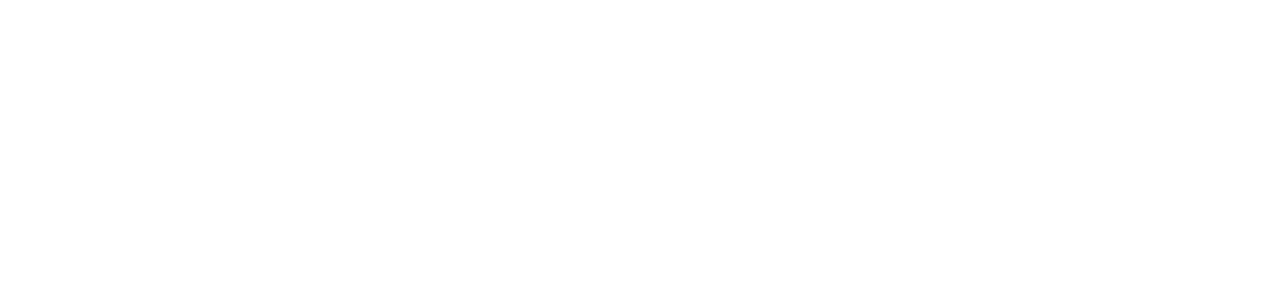
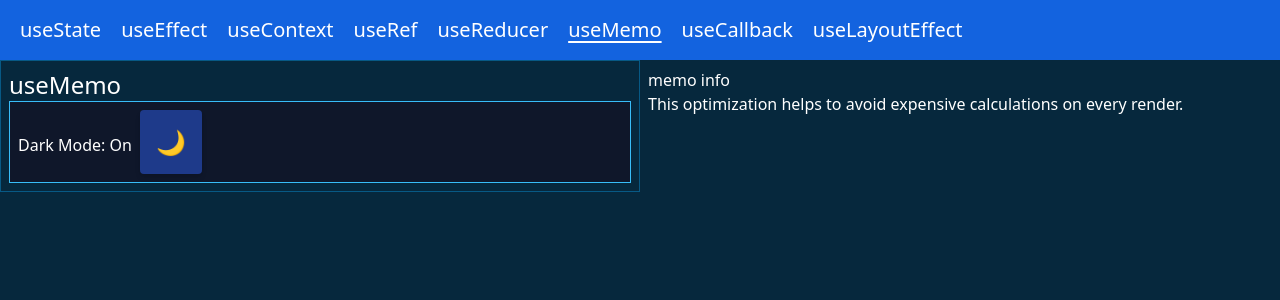
Before and after one commit to bekzodnj/hooks-visualized, a React (Vite) app: page /Memo in a window 1280 px wide. Before the commit this address had no page. Shown: the top 300 px of the page. Built offline with nearby package versions, Linux system fonts and the light colour scheme.

Commit message:
feat: added Memo

```diff
--- a/src/App.tsx
+++ b/src/App.tsx
@@ -5,6 +5,7 @@
 import { Context } from './components/Context';
 import { Ref } from './components/Ref';
 import { Reducer } from './components/Reducer';
+import { Memo } from './components/Memo';
 import { AboutPage } from './components/common/AboutPage';
 
 import { BrowserRouter, Route, Routes } from 'react-router-dom';
@@ -20,6 +21,7 @@
             <Route path='/context' element={<Context />} />
             <Route path='/ref' element={<Ref />} />
             <Route path='/reducer' element={<Reducer />} />
+            <Route path='/Memo' element={<Memo />} />
           </Route>
         </Routes>
       </BrowserRouter>
--- /dev/null
+++ b/src/components/Memo.tsx
@@ -0,0 +1,56 @@
+import { useState, useMemo } from 'react';
+
+export const Memo = () => {
+  const [isDarkMode, setIsDarkMode] = useState(true);
+
+  const activeDivClass = isDarkMode
+    ? 'bg-slate-900 text-white'
+    : 'bg-yellow-50 text-black';
+
+  const activeBtnClass = isDarkMode
+    ? 'bg-blue-900 active:bg-blue-700'
+    : 'bg-sky-500 active:bg-sky-700';
+
+  const activeEmoji = isDarkMode ? '🌙' : '🌤️';
+
+  return (
+    <div className='h-screen bg-litblue text-white'>
+      <div className='grid grid-cols-1 sm:grid-cols-2'>
+        <section className='border border-sky-800 p-2'>
+          <h2 className='text-2xl'>useMemo</h2>
+
+          <div
+            className={
+              `border border-sky-400 p-2 transition-colors ` + activeDivClass
+            }
+          >
+            <div className='space-x-2'>
+              <span>Dark Mode: {isDarkMode ? 'On' : 'Off'}</span>
+              <button
+                onClick={() => setIsDarkMode(!isDarkMode)}
+                className={
+                  `p-2 transition-colors shadow-md rounded ` + activeBtnClass
+                }
+              >
+                <span
+                  className='text-2xl inline-block p-2'
+                  role='img'
+                  aria-label='gem'
+                >
+                  {activeEmoji}
+                </span>
+              </button>
+            </div>
+          </div>
+        </section>
+        <section className='overflow-x-scroll p-2'>
+          memo info
+          <p>
+            This optimization helps to avoid expensive calculations on every
+            render.
+          </p>
+        </section>
+      </div>
+    </div>
+  );
+};
--- a/src/components/Reducer.tsx
+++ b/src/components/Reducer.tsx
@@ -101,7 +101,7 @@
     <div className='bg-litblue text-white h-screen'>
       <div className='grid grid-cols-1 sm:grid-cols-2'>
         <section className='p-2'>
-          <h2 className='text-2xl m-2'>useReducer </h2>
+          <h2 className='text-2xl '>useReducer </h2>
 
           <div
             className={
--- a/src/components/State.tsx
+++ b/src/components/State.tsx
@@ -1,4 +1,4 @@
-import { useState, useEffect } from 'react';
+import { useState } from 'react';
 
 import { PrismAsyncLight as SyntaxHighlighter } from 'react-syntax-highlighter';
 import { oneDark } from 'react-syntax-highlighter/dist/esm/styles/prism';
@@ -15,7 +15,8 @@
 };`;
 
 const useStateCodeString = `const [fruit, setFruit] = useState(null);`;
-const FruitComponentCodeString = `<p>Select your favorite fruit:</p>
+const FruitComponentCodeString = `// ...
+<p>Select your favorite fruit:</p>
   <div>
     {fruits.map((fruit) => (
       <button onClick={() => { setFruit(fruit) }}>
@@ -24,7 +25,8 @@
     ))}
   </div>
 
-<p> Great! <span>{fruit.name} {fruit.emoji}!</span></p>`;
+<p> Great! <span>{fruit.name} {fruit.emoji}!</span></p>
+`;
 
 const fruits = [
   {
@@ -85,13 +87,15 @@
               </button>
             ))}
           </div>
-          {!!fruit && (
+          {fruit ? (
             <p className={`text-2xl`}>
               Great!{' '}
               <span>
                 {fruit.name} {fruit.emoji}!
               </span>
             </p>
+          ) : (
+            <p className={`text-2xl`}>...</p>
           )}
         </section>
         <section className='overflow-x-scroll p-2'>
@@ -123,6 +127,7 @@
             >
               {stateObjectCodeString}
             </SyntaxHighlighter>
+
             <SyntaxHighlighter
               language='jsx'
               style={oneDark}
@@ -132,15 +137,6 @@
               {FruitComponentCodeString}
             </SyntaxHighlighter>
           </div>
-          {/* <h2 className='font-mono text-green-500 '>// useState:</h2>
-          <p className='font-mono text-green-500'>
-            // adds state variable in functional components (withot writing a
-            class)
-          </p>
-          <p className='font-mono'>const [fruit, setFruit] = useState(null);</p>
-          <p className='font-mono text-green-500'>
-            // fruit = {JSON.stringify(fruit)}
-          </p> */}
         </section>
       </div>
     </div>
--- a/src/components/common/Navbar.tsx
+++ b/src/components/common/Navbar.tsx
@@ -1,17 +1,47 @@
-import { Outlet, Link } from 'react-router-dom';
-let activeStyle = {
-  textDecoration: 'underline',
-};
+import { Outlet, Link, NavLink } from 'react-router-dom';
+
+let activeClassName = 'underline underline-offset-4';
+
 function Navbar() {
   return (
     <>
       <nav className='bg-bigblue text-white py-4 px-5 bold flex overflow-x-scroll space-x-5 text-xl'>
-        <Link to='/state'>useState</Link>
-        <Link to='/effect'>useEffect</Link>
-        <Link to='/context'>useContext</Link>
-        <Link to='/ref'>useRef</Link>
-        <Link to='/reducer'>useReducer</Link>
-        <button className=''>useMemo</button>
+        <NavLink
+          to='/state'
+          className={({ isActive }) => (isActive ? activeClassName : '')}
+        >
+          useState
+        </NavLink>
+        <NavLink
+          to='/effect'
+          className={({ isActive }) => (isActive ? activeClassName : '')}
+        >
+          useEffect
+        </NavLink>
+        <NavLink
+          to='/context'
+          className={({ isActive }) => (isActive ? activeClassName : '')}
+        >
+          useContext
+        </NavLink>
+        <NavLink
+          to='/ref'
+          className={({ isActive }) => (isActive ? activeClassName : '')}
+        >
+          useRef
+        </NavLink>
+        <NavLink
+          to='/reducer'
+          className={({ isActive }) => (isActive ? activeClassName : '')}
+        >
+          useReducer
+        </NavLink>
+        <NavLink
+          to='/memo'
+          className={({ isActive }) => (isActive ? activeClassName : '')}
+        >
+          useMemo
+        </NavLink>
         <button className=''>useCallback</button>
         <button className=''>useLayoutEffect</button>
       </nav>
```
